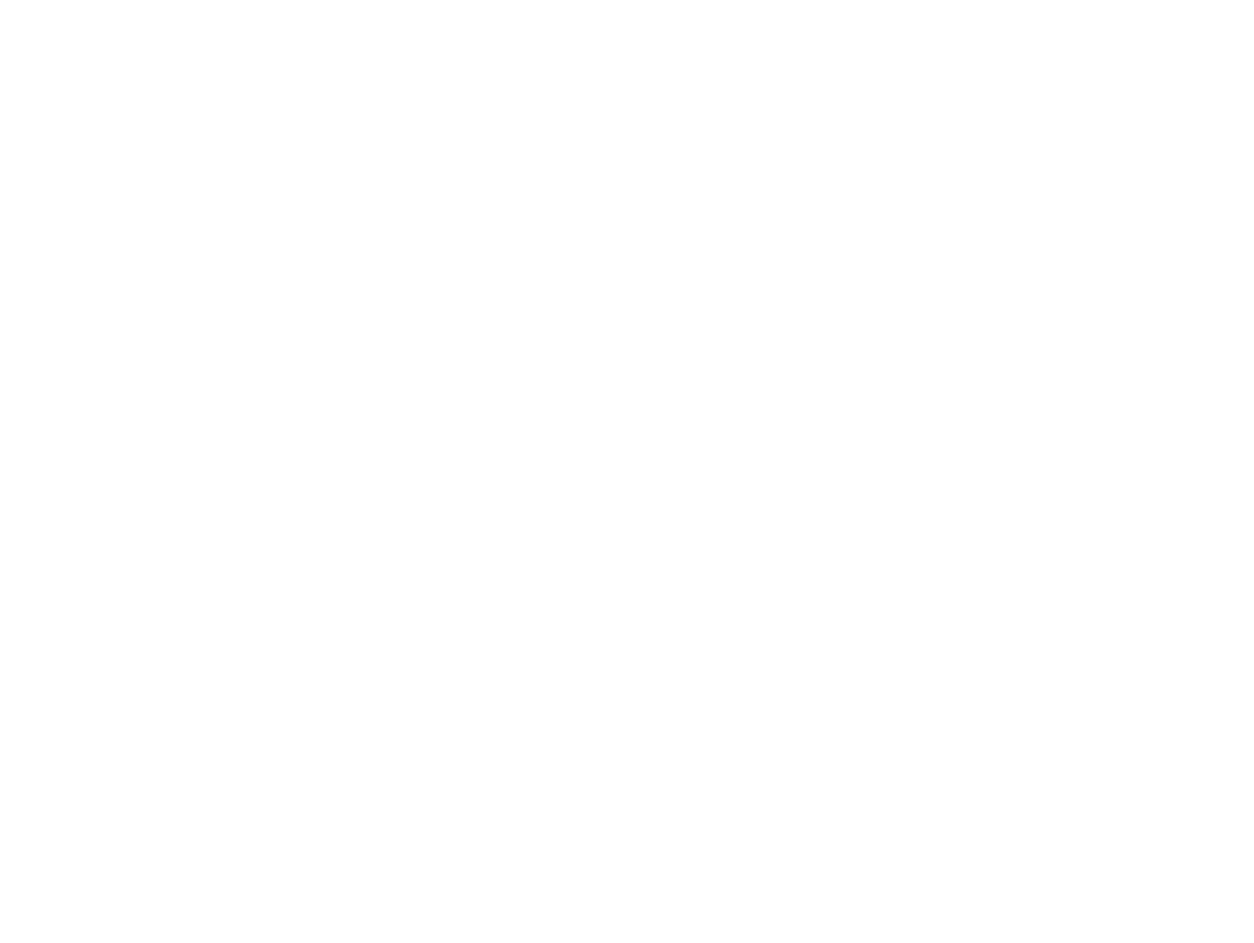
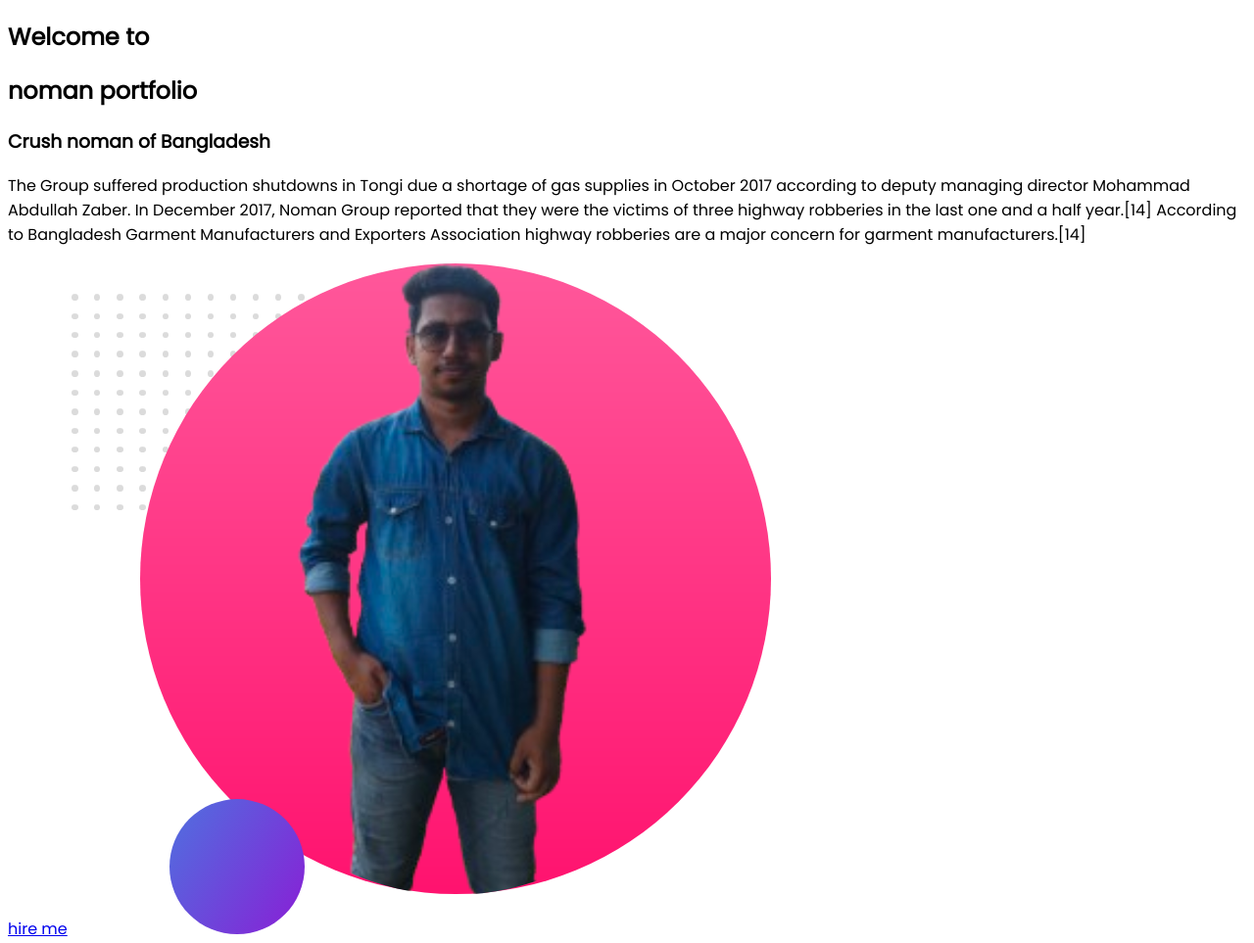
Before and after one commit to NOMANNK/noman-portfolio, a plain HTML site: page index.html in a window 1280 px wide. Shown: the whole page at 98% size. Before the commit the page ends 800 px from the top, so only its background shows below. Drawn offline with Linux system fonts and the light colour scheme.

Commit message:
added image and text

```diff
--- a/index.html
+++ b/index.html
@@ -1,12 +1,30 @@
 <!DOCTYPE html>
 <html lang="en">
+
 <head>
     <meta charset="UTF-8">
     <meta name="viewport" content="width=device-width, initial-scale=1.0">
     <title>Noman portfolio website</title>
+    <link rel="preconnect" href="https://fonts.googleapis.com">
+    <link rel="preconnect" href="https://fonts.gstatic.com" crossorigin>
+    <link href="https://fonts.googleapis.com/css2?family=Poppins:ital,wght@0,400;1,700&display=swap" rel="stylesheet">
+
     <link rel="stylesheet" href="style.css">
 </head>
+
 <body>
+    <h2>Welcome to</h2>
+    <h2>noman portfolio</h2>
+    <h3>Crush noman of Bangladesh</h3>
+    <p>The Group suffered production shutdowns in Tongi due a shortage of gas supplies
+        in October 2017 according to deputy managing director Mohammad Abdullah Zaber.
+        In December 2017, Noman Group reported that they were the victims of three highway
+        robberies in the last one and a half year.[14] According to Bangladesh Garment
+        Manufacturers and Exporters Association highway robberies are a major concern for
+        garment manufacturers.[14]</p>
+    <a href="https://www.facebook.com/?_rdc=2&_rdr">hire me</a>
+    <img src="image/my-bg2.png" alt="">
 
 </body>
+
 </html>
--- a/style.css
+++ b/style.css
@@ -0,0 +1,3 @@
+body {
+    font-family: "Poppins", sans-serif;
+}
```
Also changed, not shown: image/IMG20240408174449-removebg-preview.png (added), image/IMG20240419150807-removebg-preview.png (added), image/my-bg.png (added), image/my-bg2.png (added).
